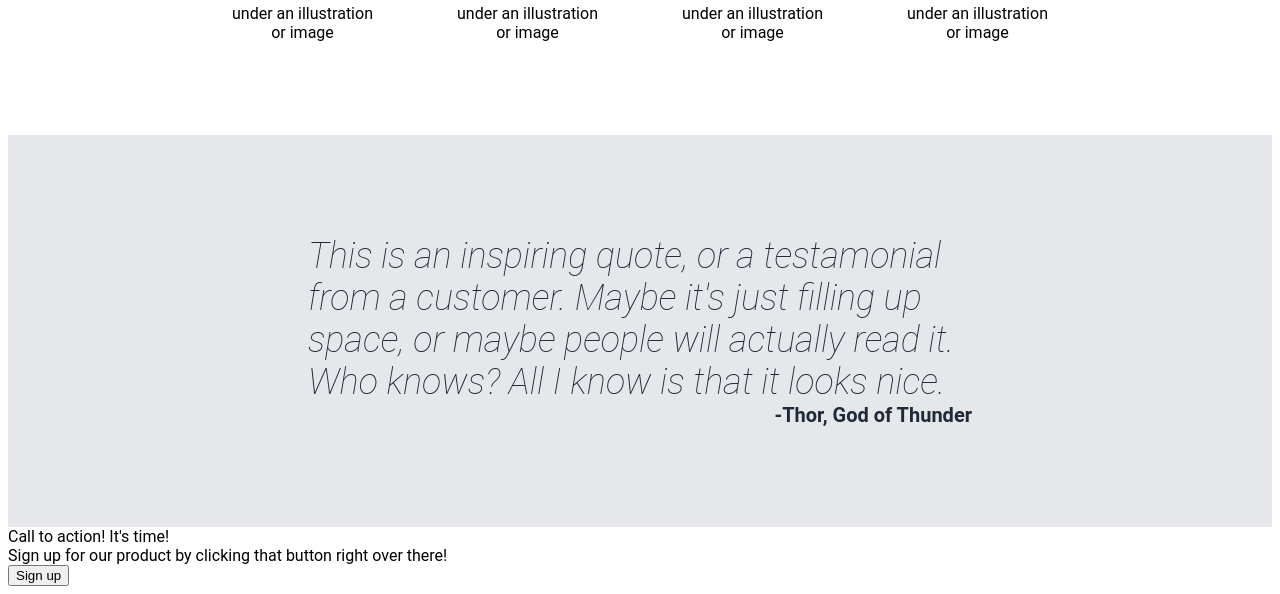
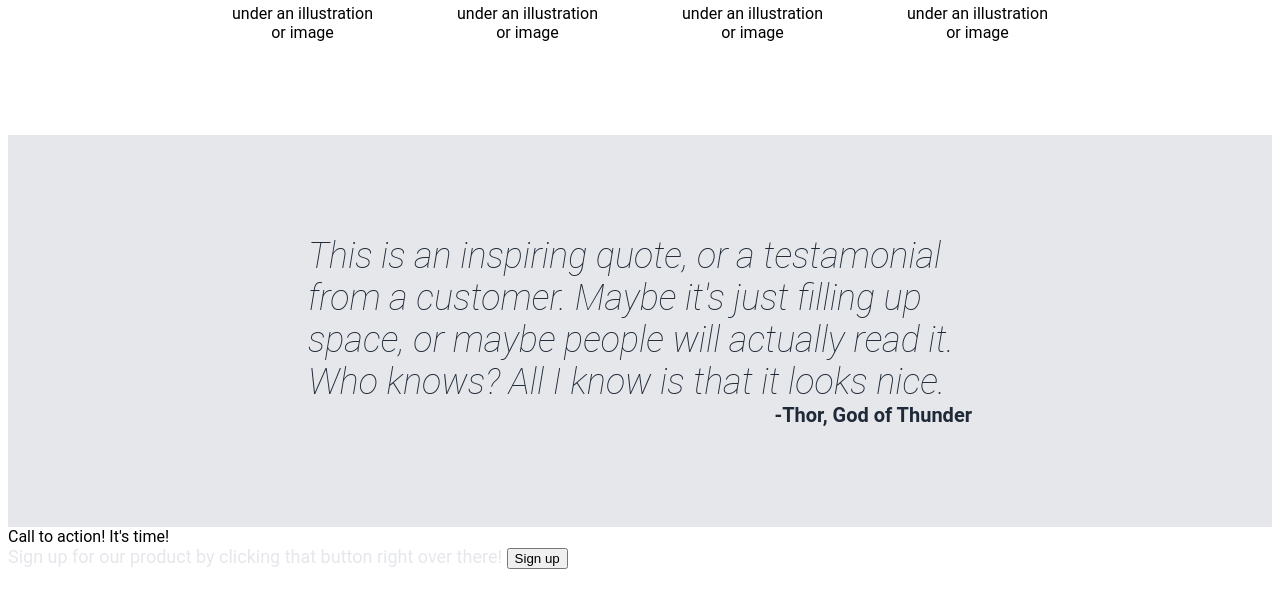
Before and after one commit to SarahDanielle/odin-landing-page, a plain HTML site: page index.html in a window 1280 px wide. Shown: the part 746-1340 px from the top of the page. Drawn offline with Linux system fonts and the light colour scheme.

Commit message:
Nest divs under .action

```diff
--- a/index.html
+++ b/index.html
@@ -59,8 +59,9 @@
         <div class="section-four">
             <div class="action">
                 <div class="action-text">Call to action! It's time!</div>
-                <div class="action-sub">Sign up for our product by clicking that button right over there!</div>
-                <button class="button-two">Sign up</button>
+                    <div class="action-sub secondary">Sign up for our product by clicking that button right over there!
+                        <button class="button-two">Sign up</button>
+                    </div>
             </div>
         </div>
 
```
